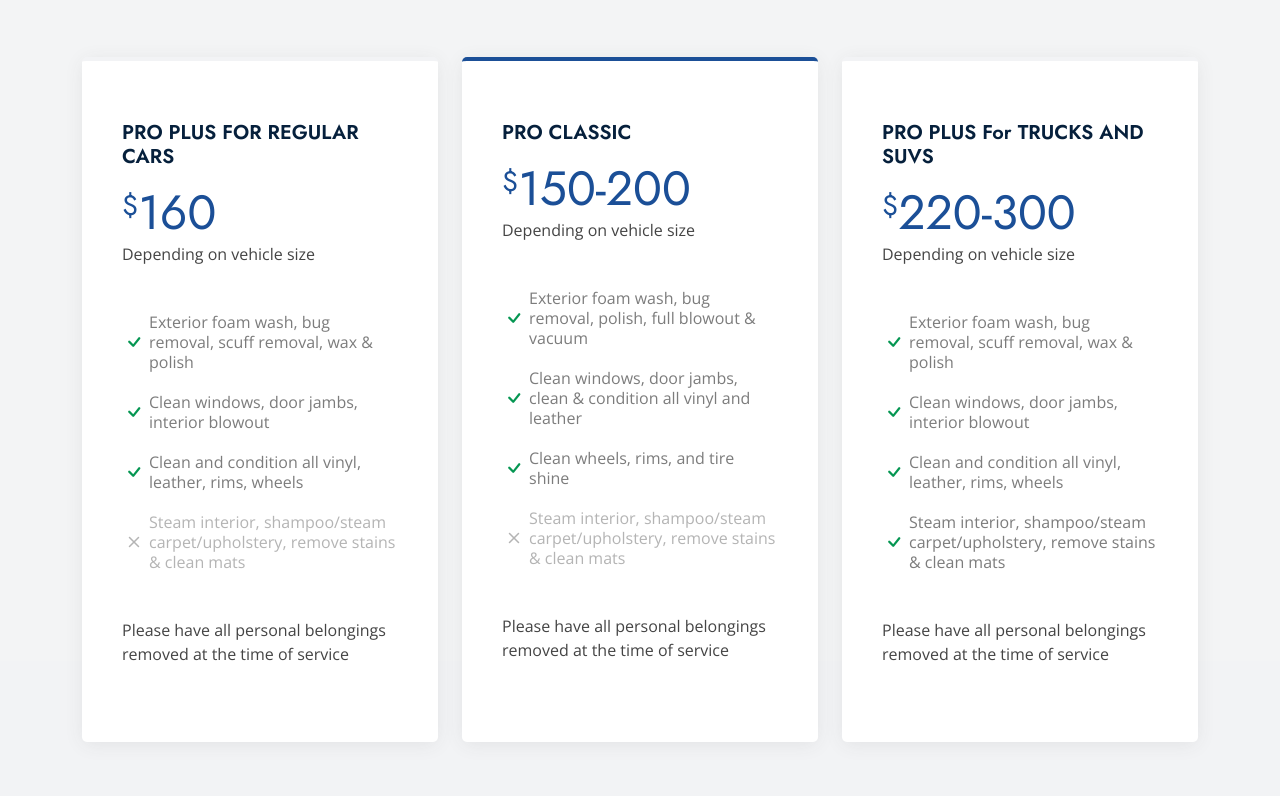
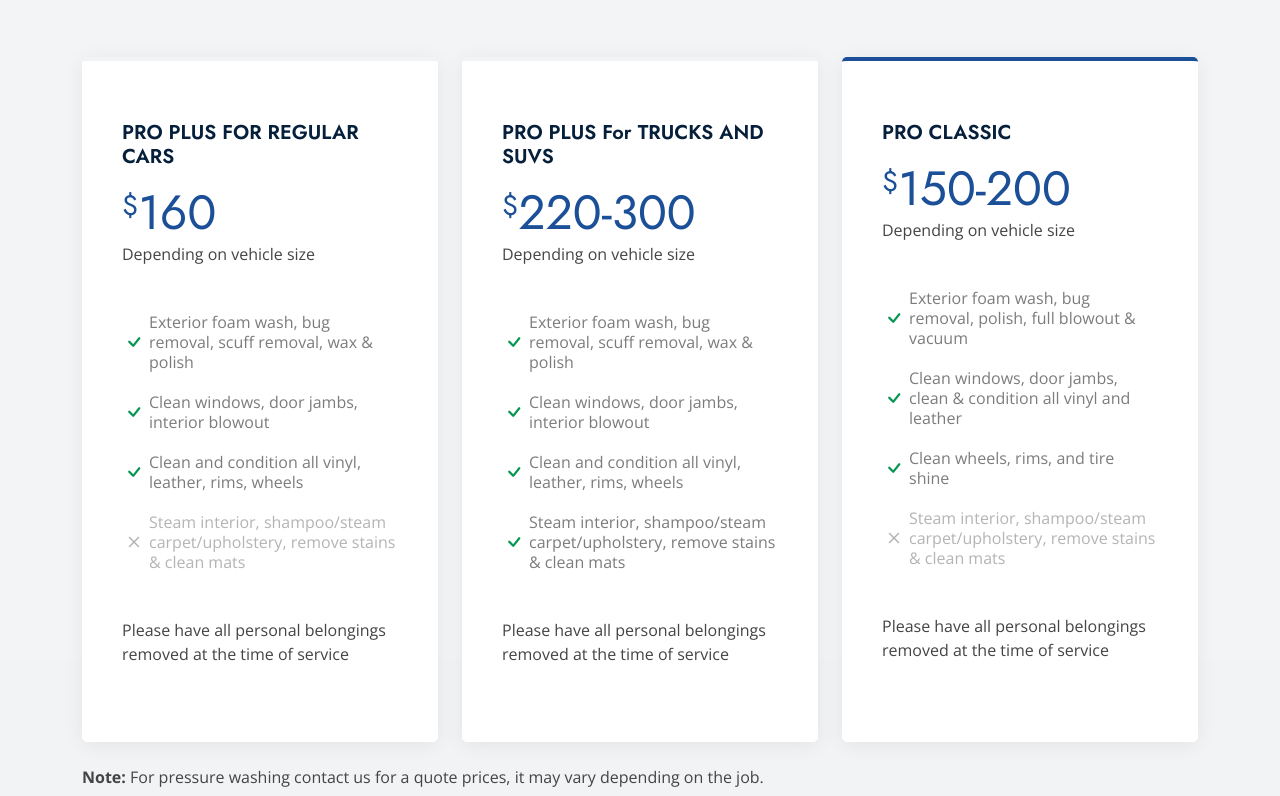
Before and after one commit to BhargavDetroja/car_ws, a plain HTML site: page index.html in a window 1280 px wide. Shown: the part 3404-4200 px from the top of the page. Drawn offline with nearby package versions, Linux system fonts and the light colour scheme.

Commit message:
change prizing order add new meta tage

```diff
--- a/index.html
+++ b/index.html
@@ -3,9 +3,9 @@
    <head>
       <meta charset="utf-8">
       <meta content="width=device-width, initial-scale=1.0" name="viewport">
-      <title>AMS</title>
-      <meta content="" name="description">
-      <meta content="ams-pro-detail" name="keywords">
+      <title>Professional Car Detailing Services in Kennesaw - AMS Pro Detail</title>
+      <meta name="description" content="AMS Pro Detail offers professional car detailing services to keep your vehicle looking its best. Our experienced team uses advanced techniques and premium products to restore your car's shine. Contact us for expert detailing solutions.">
+      <meta name="keywords" content="car detailing, professional detailing, auto detailing, car cleaning, car wash, vehicle detailing,car detailing Kennesaw GA, professional detailing Kennesaw, auto detailing Kennesaw, car cleaning Kennesaw, car wash Kennesaw">
       <!-- Favicons -->
       <link href="assets/img/favicon.png" rel="icon">
       <link href="assets/img/apple-touch-icon.png" rel="apple-touch-icon">
@@ -291,6 +291,7 @@
             <!-- End Section Title -->
             <div class="container">
                <div class="row gy-4">
+
                   <div class="col-lg-4" data-aos="zoom-in" data-aos-delay="300">
                      <div class="pricing-item">
                         <h3>PRO PLUS FOR REGULAR CARS</h3>
@@ -308,6 +309,26 @@
                      </div>
                   </div>
                   <!-- End Pricing Item -->
+
+                  <div class="col-lg-4" data-aos="zoom-in" data-aos-delay="100">
+                     <div class="pricing-item">
+                        <h3>PRO PLUS For TRUCKS AND SUVS</h3>
+                        <h4><sup>$</sup>220-300</h4>
+                        <p>Depending on vehicle size</p>
+                        <ul>
+                           <li><i class="bi bi-check"></i> Exterior foam wash, bug removal, scuff removal, wax & polish</li>
+                           <li><i class="bi bi-check"></i> Clean windows, door jambs, interior blowout</li>
+                           <li><i class="bi bi-check"></i> Clean and condition all vinyl, leather, rims, wheels</li>
+                           <li><i class="bi bi-check"></i> Steam interior, shampoo/steam carpet/upholstery, remove stains & clean
+                              mats
+                           </li>
+                        </ul>
+                        <p>Please have all personal belongings removed at the time of service</p>
+                     </div>
+                  </div>
+                  <!-- End Pricing Item -->
+
+
                   <div class="col-lg-4" data-aos="zoom-in" data-aos-delay="200">
                      <div class="pricing-item featured">
                         <h3>PRO CLASSIC</h3>
@@ -325,23 +346,9 @@
                      </div>
                   </div>
                   <!-- End Pricing Item -->
-                  <div class="col-lg-4" data-aos="zoom-in" data-aos-delay="100">
-                     <div class="pricing-item">
-                        <h3>PRO PLUS For TRUCKS AND SUVS</h3>
-                        <h4><sup>$</sup>220-300</h4>
-                        <p>Depending on vehicle size</p>
-                        <ul>
-                           <li><i class="bi bi-check"></i> Exterior foam wash, bug removal, scuff removal, wax & polish</li>
-                           <li><i class="bi bi-check"></i> Clean windows, door jambs, interior blowout</li>
-                           <li><i class="bi bi-check"></i> Clean and condition all vinyl, leather, rims, wheels</li>
-                           <li><i class="bi bi-check"></i> Steam interior, shampoo/steam carpet/upholstery, remove stains & clean
-                              mats
-                           </li>
-                        </ul>
-                        <p>Please have all personal belongings removed at the time of service</p>
-                     </div>
-                  </div>
-                  <!-- End Pricing Item -->
+
+                  <p><b>Note:</b> For pressure washing contact us for a quote prices, it may vary depending on the job.</p>
+
                </div>
             </div>
          </section>
```
